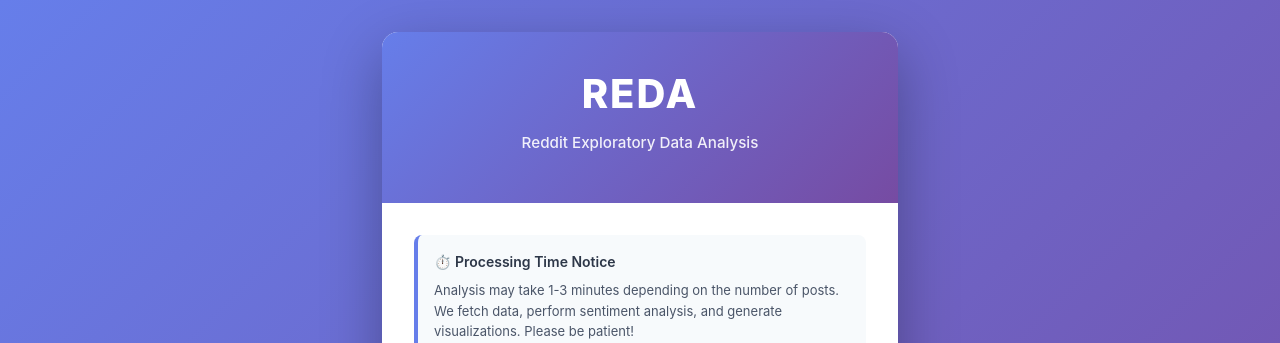
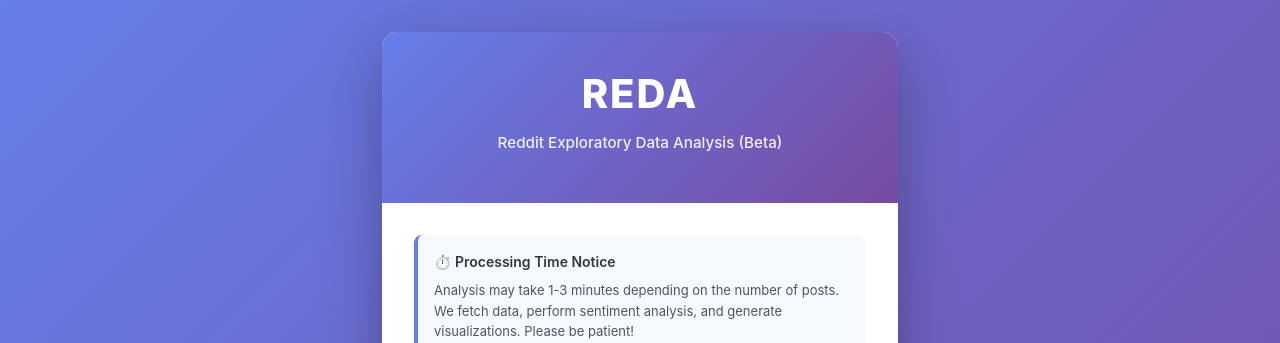
Before and after one commit to salahuddin212/REDA, a Django app: page / in a window 1280 px wide. Shown: the top 343 px of the page. Run offline with Django 5.2, Linux system fonts and the light colour scheme; some libraries are stand-ins or nearby versions.

Commit message:
added the world beta

```diff
--- a/core/templates/subreddit_input.html
+++ b/core/templates/subreddit_input.html
@@ -163,7 +163,7 @@
         <div class="card">
             <div class="card-header">
                 <div class="logo">REDA</div>
-                <p class="tagline">Reddit Exploratory Data Analysis</p>
+                <p class="tagline">Reddit Exploratory Data Analysis (Beta)</p>
             </div>
 
             <div class="card-body">
```
